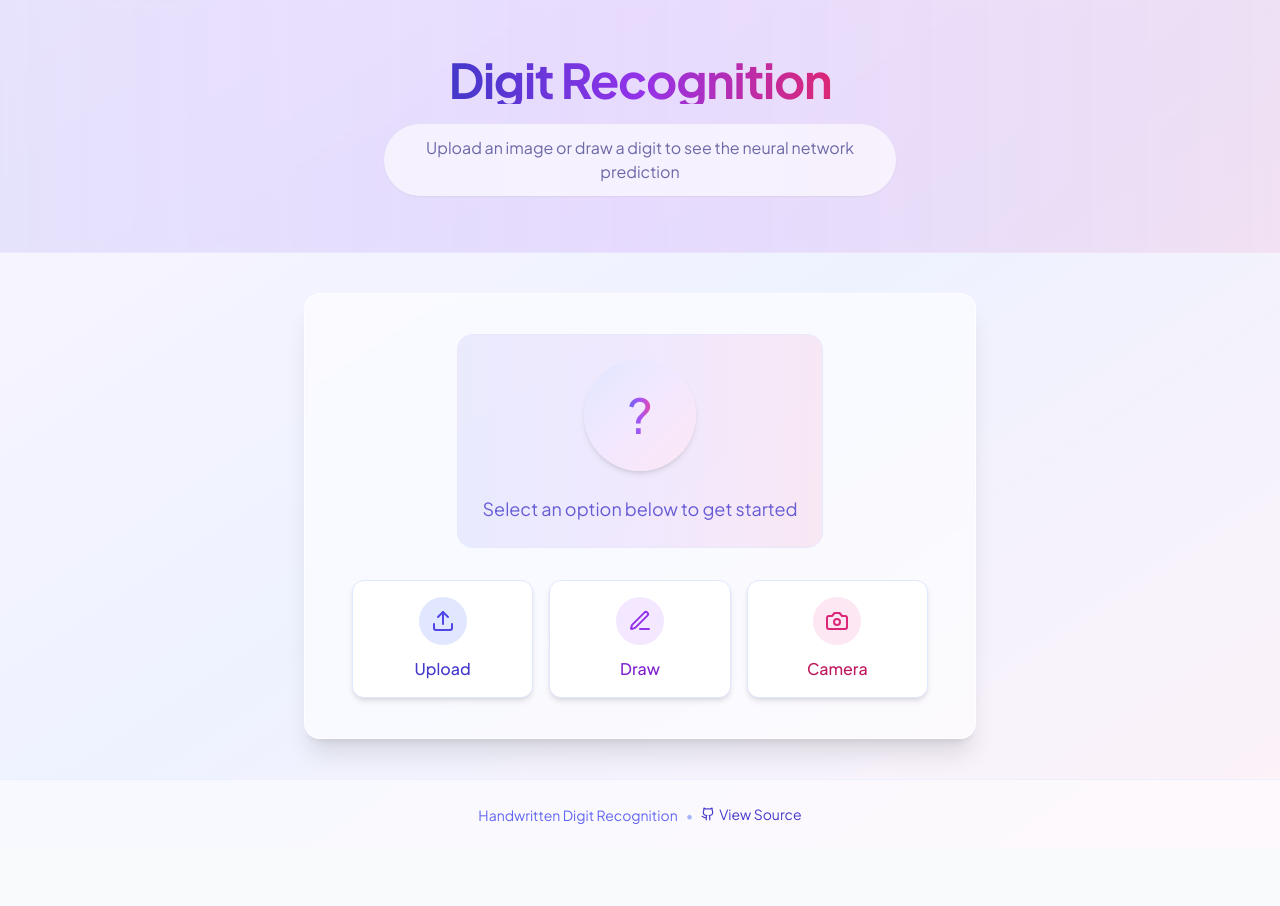
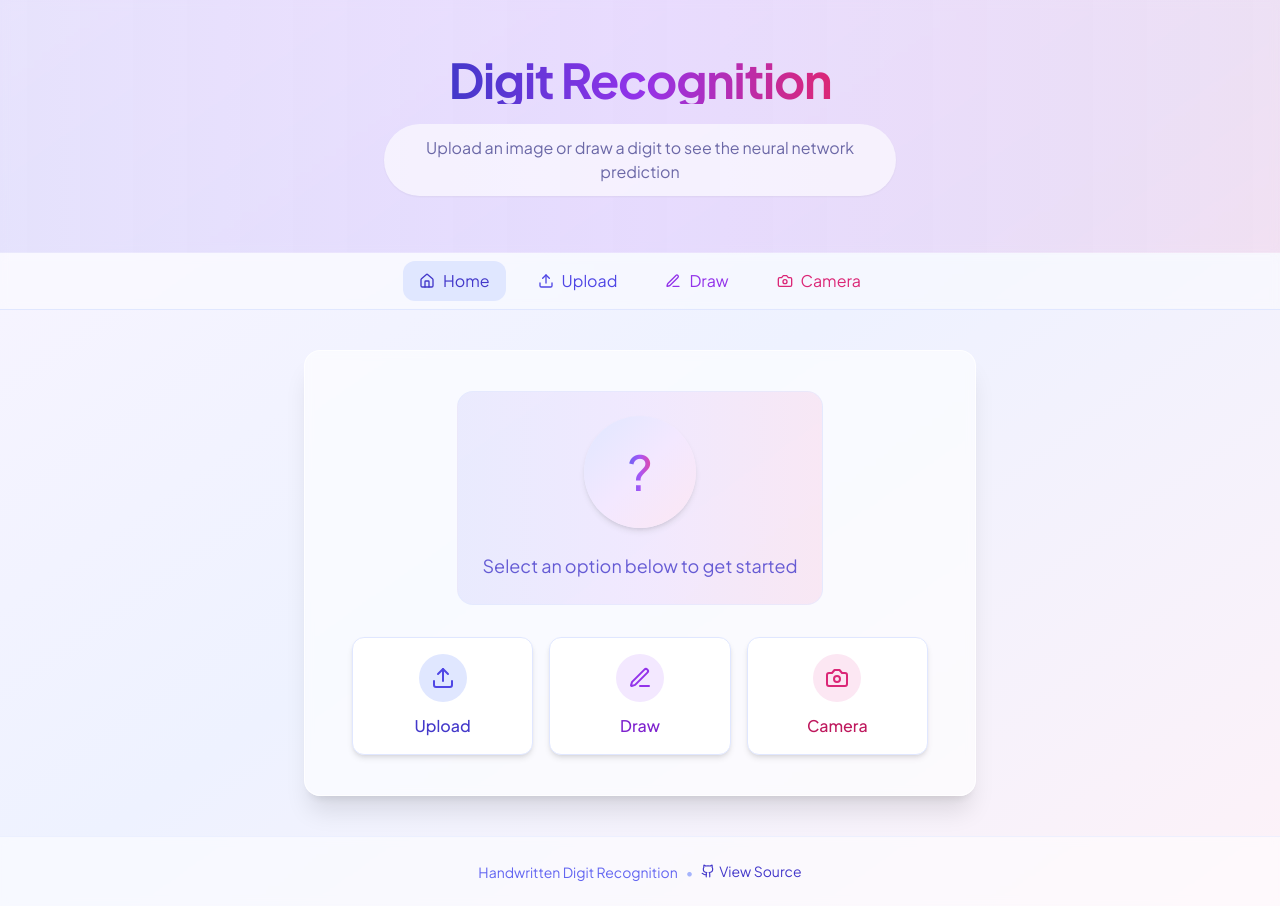
Before and after one commit to killmanu/digit-doodle-predictor, a React (Vite) app: page / in a window 1280 px wide. Before the commit the page ends 849 px from the top, so only its background shows below. Built offline with nearby package versions, Linux system fonts and the light colour scheme.

Commit message:
Refactor navigation and input selection
- Modified the navigation bar to include a home page option.
- Added functionality to switch between input options.

```diff
--- a/src/pages/Index.tsx
+++ b/src/pages/Index.tsx
@@ -108,23 +108,13 @@ const Index = () => {
     }
   };
 
-  const switchToUpload = () => {
-    setInputMode(inputMode === InputMode.UPLOAD ? InputMode.NONE : InputMode.UPLOAD);
-    setPrediction(null);
-  };
+  const setMode = (mode: InputMode) => {
+    // If same mode is clicked, don't clear it
+    if (inputMode === mode && mode !== InputMode.NONE) {
+      return;
+    }
 
-  const switchToDraw = () => {
-    setInputMode(inputMode === InputMode.DRAW ? InputMode.NONE : InputMode.DRAW);
-    setPrediction(null);
-  };
-
-  const switchToCamera = () => {
-    setInputMode(inputMode === InputMode.CAMERA ? InputMode.NONE : InputMode.CAMERA);
-    setPrediction(null);
-  };
-
-  const goHome = () => {
-    setInputMode(InputMode.NONE);
+    setInputMode(mode);
     setPrediction(null);
   };
 
@@ -132,60 +122,55 @@ const Index = () => {
     <div className="min-h-screen flex flex-col bg-gradient-to-br from-purple-50 via-indigo-50 to-pink-50">
       <AppHeader />
 
-      {inputMode !== InputMode.NONE && (
       <div className="bg-white/40 backdrop-blur-sm border-b border-indigo-100 py-2 sticky top-0 z-10 animate-fade-in">
         <div className="container">
-            <div className="flex items-center gap-6">
+          <div className="flex items-center justify-center gap-4 flex-wrap">
             <button
-                onClick={goHome}
-                className="flex items-center gap-2 px-3 py-2 rounded-lg hover:bg-white/60 transition-colors text-indigo-700"
+              onClick={() => setMode(InputMode.NONE)}
+              className={`flex items-center gap-2 px-4 py-2 rounded-lg transition-colors
+                ${inputMode === InputMode.NONE
+                  ? 'bg-indigo-100 text-indigo-700'
+                  : 'hover:bg-white/60 text-indigo-600'}`}
             >
               <Home className="w-4 h-4" />
               <span>Home</span>
             </button>
 
-              <div className="flex items-center gap-2">
-                <span className="text-indigo-500/70">Input mode:</span>
-                <div className="flex gap-2">
             <button
-                    onClick={switchToUpload}
-                    className={`px-3 py-1 rounded-full flex items-center gap-1 text-sm transition-colors ${
-                      inputMode === InputMode.UPLOAD
+              onClick={() => setMode(InputMode.UPLOAD)}
+              className={`flex items-center gap-2 px-4 py-2 rounded-lg transition-colors
+                ${inputMode === InputMode.UPLOAD
                   ? 'bg-indigo-100 text-indigo-700'
-                        : 'text-indigo-500 hover:bg-white/60'
-                    }`}
+                  : 'hover:bg-white/60 text-indigo-600'}`}
             >
-                    <Upload className="w-3.5 h-3.5" />
-                    Upload
+              <Upload className="w-4 h-4" />
+              <span>Upload</span>
             </button>
+
             <button
-                    onClick={switchToDraw}
-                    className={`px-3 py-1 rounded-full flex items-center gap-1 text-sm transition-colors ${
-                      inputMode === InputMode.DRAW
+              onClick={() => setMode(InputMode.DRAW)}
+              className={`flex items-center gap-2 px-4 py-2 rounded-lg transition-colors
+                ${inputMode === InputMode.DRAW
                   ? 'bg-purple-100 text-purple-700'
-                        : 'text-purple-500 hover:bg-white/60'
-                    }`}
+                  : 'hover:bg-white/60 text-purple-600'}`}
             >
-                    <PenLine className="w-3.5 h-3.5" />
-                    Draw
+              <PenLine className="w-4 h-4" />
+              <span>Draw</span>
             </button>
+
             <button
-                    onClick={switchToCamera}
-                    className={`px-3 py-1 rounded-full flex items-center gap-1 text-sm transition-colors ${
-                      inputMode === InputMode.CAMERA
+              onClick={() => setMode(InputMode.CAMERA)}
+              className={`flex items-center gap-2 px-4 py-2 rounded-lg transition-colors
+                ${inputMode === InputMode.CAMERA
                   ? 'bg-pink-100 text-pink-700'
-                        : 'text-pink-500 hover:bg-white/60'
-                    }`}
+                  : 'hover:bg-white/60 text-pink-600'}`}
             >
-                    <Camera className="w-3.5 h-3.5" />
-                    Camera
+              <Camera className="w-4 h-4" />
+              <span>Camera</span>
             </button>
           </div>
         </div>
       </div>
-          </div>
-        </div>
-      )}
 
       <main className={`flex-1 container py-10 transition-opacity duration-1000 ${showContent ? 'opacity-100' : 'opacity-0'}`}>
         <div className="max-w-5xl mx-auto">
@@ -241,7 +226,7 @@ const Index = () => {
 
               <div className="grid grid-cols-1 sm:grid-cols-3 gap-4 w-full max-w-xl">
                 <button
-                  onClick={switchToUpload}
+                  onClick={() => setMode(InputMode.UPLOAD)}
                   className="py-4 px-6 rounded-xl bg-white border border-indigo-100 shadow-md hover:shadow-lg transition-all duration-300 flex flex-col items-center gap-3 group"
                 >
                   <div className="w-12 h-12 rounded-full bg-indigo-100 flex items-center justify-center group-hover:bg-indigo-200 transition-colors">
@@ -251,7 +236,7 @@ const Index = () => {
                 </button>
 
                 <button
-                  onClick={switchToDraw}
+                  onClick={() => setMode(InputMode.DRAW)}
                   className="py-4 px-6 rounded-xl bg-white border border-indigo-100 shadow-md hover:shadow-lg transition-all duration-300 flex flex-col items-center gap-3 group"
                 >
                   <div className="w-12 h-12 rounded-full bg-purple-100 flex items-center justify-center group-hover:bg-purple-200 transition-colors">
@@ -261,7 +246,7 @@ const Index = () => {
                 </button>
 
                 <button
-                  onClick={switchToCamera}
+                  onClick={() => setMode(InputMode.CAMERA)}
                   className="py-4 px-6 rounded-xl bg-white border border-indigo-100 shadow-md hover:shadow-lg transition-all duration-300 flex flex-col items-center gap-3 group"
                 >
                   <div className="w-12 h-12 rounded-full bg-pink-100 flex items-center justify-center group-hover:bg-pink-200 transition-colors">
```
Lines whose indentation alone changed are shown as unchanged.
